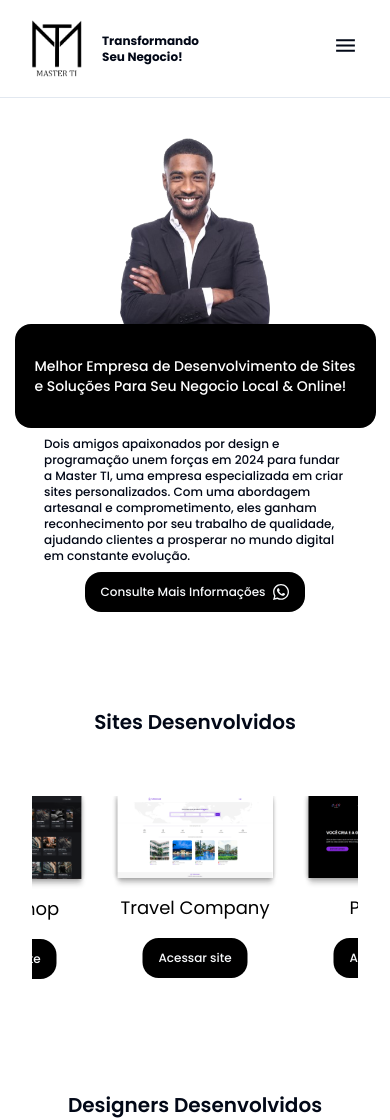
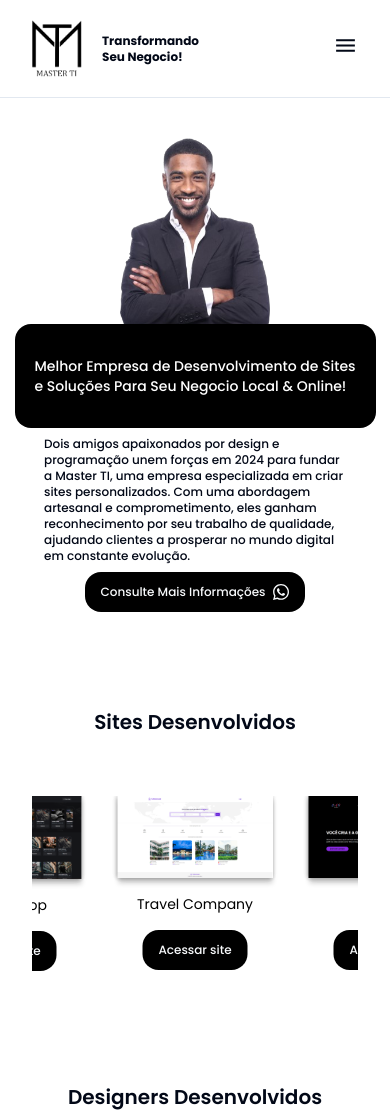
Before and after one commit to ayranoliveira1/master-ti, a Next.js app: page / in a window 390 px wide. Shown: the top 1120 px of the page. Built offline with nearby package versions, Linux system fonts and the light colour scheme.

Commit message:
Feat: changing text size of Card Item component

```diff
--- a/app/components/card-Item.tsx
+++ b/app/components/card-Item.tsx
@@ -21,7 +21,7 @@ const CardItem = ({ name, Imagem, link }: CardItemProps) => {
             />
          </div>
 
-         <h1 className="lg:text-2xl text-lg text-black">{name}</h1>
+         <h1 className="lg:text-2xl text-sm text-black">{name}</h1>
 
          <Link href={link} target="_blank">
             <Button className="bg-black text-xs lg:text-md rounded-2xl">
```
